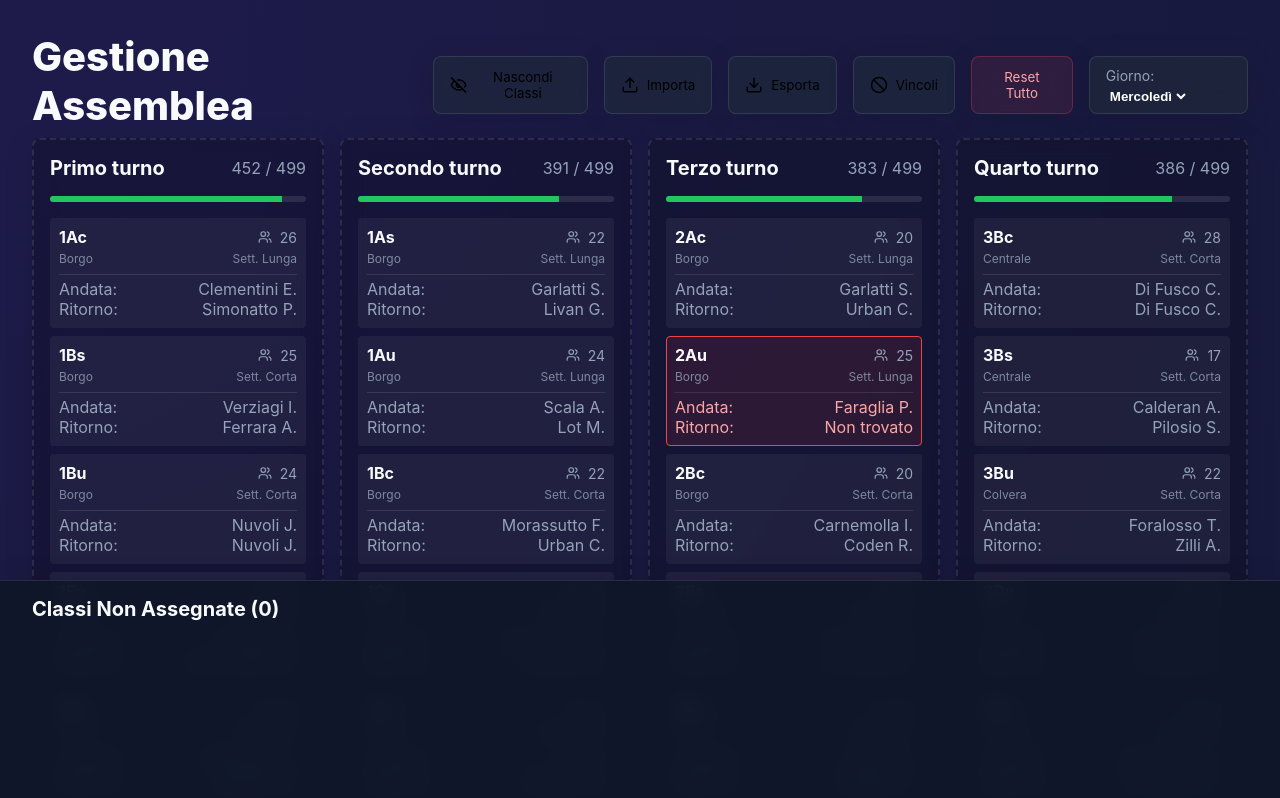
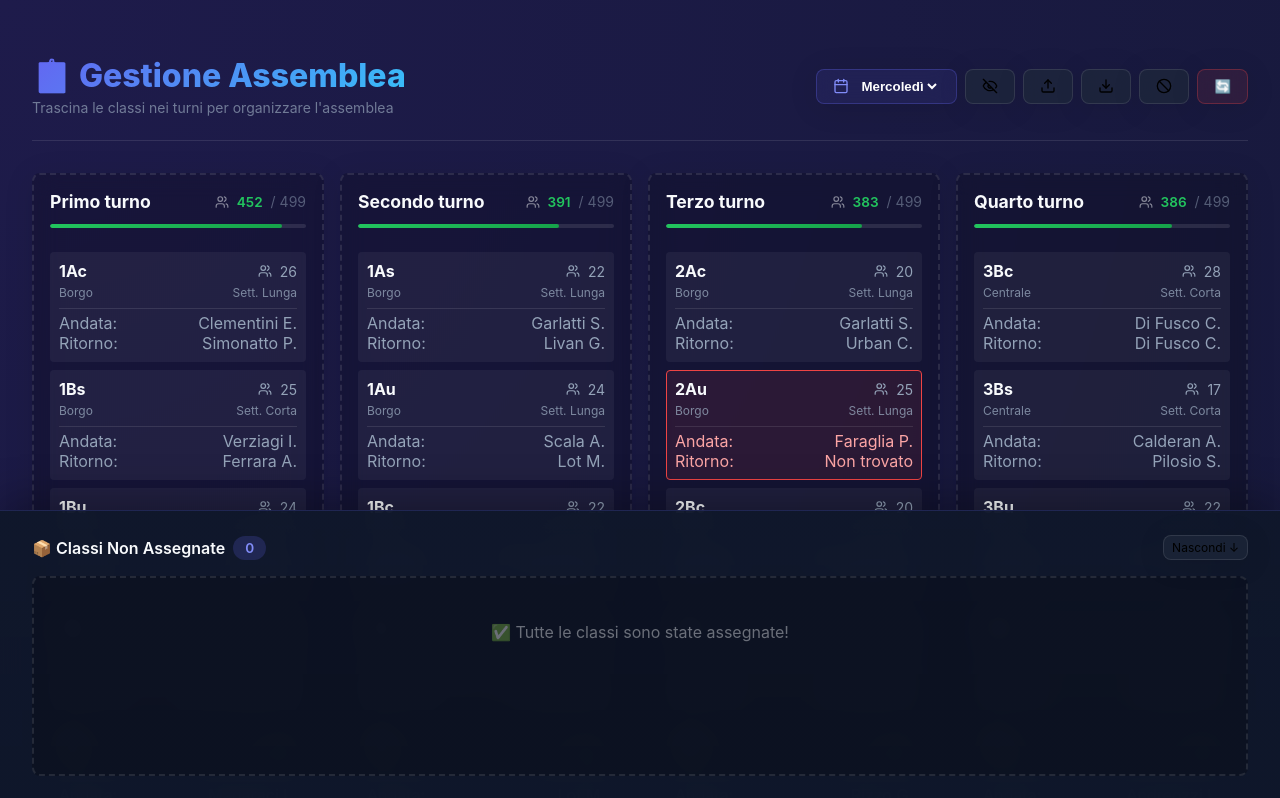
Before and after one commit to alessandrobigi121/gestione-assemblea, a Next.js app: page / in a window 1280 px wide. Shown: the top 798 px of the page. Built offline with nearby package versions, Linux system fonts and the light colour scheme.

Commit message:
style: polish main page UI with modern header, shift cards, and footer

```diff
--- a/src/components/Dashboard.tsx
+++ b/src/components/Dashboard.tsx
@@ -261,16 +261,17 @@
     if (loading) return <div className="container text-2xl">Caricamento dati...</div>;
 
     return (
-        <div className="container" style={{ maxWidth: '100%', paddingBottom: showUnassigned ? '250px' : '2rem' }}> {/* Padding bottom for footer */}
-            <header className="flex-row justify-between items-center mb-24 mt-8 print:hidden"> {/* Increased spacing */}
+        <div className="container" style={{ maxWidth: '100%', paddingBottom: showUnassigned ? '280px' : '2rem' }}>
+            {/* Header */}
+            <header className="flex-row justify-between items-center print:hidden" style={{ marginBottom: '2rem', marginTop: '1.5rem', paddingBottom: '1.5rem', borderBottom: '1px solid rgba(255,255,255,0.1)' }}>
                 <div>
-                    <h1 className="text-2xl" style={{ fontSize: '2.5rem', marginBottom: '0.5rem' }}>
-                        Gestione Assemblea
+                    <h1 style={{ fontSize: '2rem', fontWeight: 800, marginBottom: '0.25rem', background: 'linear-gradient(135deg, #6366f1, #38bdf8)', WebkitBackgroundClip: 'text', WebkitTextFillColor: 'transparent' }}>
+                        📋 Gestione Assemblea
                     </h1>
+                    <p className="text-sm" style={{ opacity: 0.7 }}>Trascina le classi nei turni per organizzare l'assemblea</p>
                 </div>
 
-                <div className="flex-row gap-4">
-                    {/* Hidden Import Input */}
+                <div className="flex-row gap-2" style={{ flexWrap: 'wrap', justifyContent: 'flex-end' }}>
                     <input
                         type="file"
                         ref={fileInputRef}
@@ -279,40 +280,54 @@
                         onChange={handleImport}
                     />
 
+                    {/* Day Selector - Prominent */}
+                    <div className="glass-panel flex-row items-center gap-2" style={{ padding: '0.5rem 1rem', background: 'rgba(99, 102, 241, 0.1)', borderColor: 'rgba(99, 102, 241, 0.3)' }}>
+                        <Calendar size={16} style={{ color: '#818cf8' }} />
+                        <select
+                            value={selectedDay}
+                            onChange={(e) => setSelectedDay(e.target.value)}
+                            style={{ background: 'transparent', color: 'white', border: 'none', fontWeight: 'bold', cursor: 'pointer' }}
+                        >
+                            {["Lunedì", "Martedì", "Mercoledì", "Giovedì", "Venerdì", "Sabato"].map(d => (
+                                <option key={d} value={d} style={{ background: '#1e293b' }}>{d}</option>
+                            ))}
+                        </select>
+                    </div>
+
                     <button
                         onClick={() => setShowUnassigned(!showUnassigned)}
                         className="glass-panel hover:bg-white/10"
                         style={{ padding: '0.5rem 1rem', cursor: 'pointer', display: 'flex', gap: '0.5rem', alignItems: 'center' }}
                         title={showUnassigned ? "Nascondi Classi" : "Mostra Classi"}
                     >
-                        {showUnassigned ? <EyeOff size={18} /> : <Eye size={18} />} {showUnassigned ? "Nascondi Classi" : "Mostra Classi"}
+                        {showUnassigned ? <EyeOff size={16} /> : <Eye size={16} />}
                     </button>
 
                     <button
                         onClick={() => fileInputRef.current?.click()}
                         className="glass-panel hover:bg-white/10"
                         style={{ padding: '0.5rem 1rem', cursor: 'pointer', display: 'flex', gap: '0.5rem', alignItems: 'center' }}
-                        title="Importa Configurazione"
+                        title="Importa"
                     >
-                        <Upload size={18} /> Importa
+                        <Upload size={16} />
                     </button>
 
                     <button
                         onClick={handleExport}
                         className="glass-panel hover:bg-white/10"
                         style={{ padding: '0.5rem 1rem', cursor: 'pointer', display: 'flex', gap: '0.5rem', alignItems: 'center' }}
-                        title="Esporta Configurazione"
+                        title="Esporta"
                     >
-                        <Download size={18} /> Esporta
+                        <Download size={16} />
                     </button>
 
                     <button
                         onClick={() => setShowConstraintsModal(true)}
                         className="glass-panel hover:bg-white/10"
                         style={{ padding: '0.5rem 1rem', cursor: 'pointer', display: 'flex', gap: '0.5rem', alignItems: 'center' }}
-                        title="Gestisci Vincoli"
+                        title="Vincoli"
                     >
-                        <Ban size={18} /> Vincoli
+                        <Ban size={16} />
                     </button>
 
                     {globalErrors.length > 0 && (
@@ -325,22 +340,10 @@
                         onClick={handleReset}
                         className="glass-panel"
                         style={{ padding: '0.5rem 1rem', cursor: 'pointer', background: 'rgba(239, 68, 68, 0.1)', borderColor: 'rgba(239, 68, 68, 0.3)', color: '#fca5a5' }}
+                        title="Reset"
                     >
-                        Reset Tutto
+                        🔄
                     </button>
-
-                    <div className="glass-panel" style={{ padding: '0.5rem 1rem' }}>
-                        <label className="text-sm mr-2">Giorno:</label>
-                        <select
-                            value={selectedDay}
-                            onChange={(e) => setSelectedDay(e.target.value)}
-                            style={{ background: 'transparent', color: 'white', border: 'none', fontWeight: 'bold' }}
-                        >
-                            {["Lunedì", "Martedì", "Mercoledì", "Giovedì", "Venerdì", "Sabato"].map(d => (
-                                <option key={d} value={d}>{d}</option>
-                            ))}
-                        </select>
-                    </div>
                 </div>
             </header>
 
@@ -359,30 +362,45 @@
                             className="glass-panel drop-zone flex-col gap-4"
                             onDrop={(e) => handleDrop(e, shift)}
                             onDragOver={handleDragOver}
-                            style={{ borderColor: shiftErrors[shift] ? '#ef4444' : '', minHeight: '400px' }}
+                            style={{
+                                borderColor: shiftErrors[shift] ? '#ef4444' : 'rgba(255,255,255,0.1)',
+                                minHeight: '450px',
+                                transition: 'all 0.2s ease'
+                            }}
                         >
+                            {/* Shift Header */}
+                            <div style={{ marginBottom: '0.5rem' }}>
                                 <div className="flex-row justify-between items-center">
-                                <h2 className="text-xl">{shift}</h2>
-                                <div className="text-right">
-                                    {/* Time removed as requested */}
-                                    <span className="text-xs" style={{ color: isOverCapacity ? '#ef4444' : '#94a3b8' }}>{stats.totalPeople} / 499</span>
+                                    <h2 style={{ fontSize: '1.1rem', fontWeight: 700 }}>{shift}</h2>
+                                    <div className="flex-row items-center gap-2">
+                                        <Users size={14} style={{ opacity: 0.5 }} />
+                                        <span style={{
+                                            fontSize: '0.85rem',
+                                            fontWeight: 600,
+                                            color: isOverCapacity ? '#ef4444' : '#22c55e'
+                                        }}>
+                                            {stats.totalPeople}
+                                        </span>
+                                        <span className="text-sm" style={{ opacity: 0.5 }}>/ 499</span>
                                     </div>
                                 </div>
 
                                 {shiftErrors[shift] && (
-                                <div className="text-sm" style={{ color: '#ef4444' }}>
+                                    <div className="text-sm" style={{ color: '#ef4444', marginTop: '0.5rem' }}>
                                         {shiftErrors[shift].map((e, i) => <div key={i}>{e}</div>)}
                                     </div>
                                 )}
 
                                 {/* Capacity Bar */}
-                            <div style={{ width: '100%', height: '6px', background: 'rgba(255,255,255,0.1)', borderRadius: '3px', overflow: 'hidden' }}>
+                                <div style={{ width: '100%', height: '4px', background: 'rgba(255,255,255,0.1)', borderRadius: '2px', overflow: 'hidden', marginTop: '0.75rem' }}>
                                     <div style={{
                                         width: `${Math.min(capacityPct, 100)}%`,
                                         height: '100%',
-                                    background: isOverCapacity ? '#ef4444' : '#22c55e',
-                                    transition: 'width 0.3s ease'
+                                        background: isOverCapacity ? 'linear-gradient(90deg, #ef4444, #dc2626)' : 'linear-gradient(90deg, #22c55e, #16a34a)',
+                                        transition: 'width 0.3s ease',
+                                        borderRadius: '2px'
                                     }} />
+                                </div>
                             </div>
 
                             <div className="flex-col gap-2">
@@ -465,42 +483,61 @@
             {/* Sticky Footer */}
             {/* Sticky Footer */}
             {showUnassigned && (
-                <div className="glass-panel" style={{
+                <div style={{
                     position: 'fixed',
                     bottom: 0,
                     left: 0,
                     right: 0,
                     width: '100%',
-                    height: '220px',
-                    background: 'rgba(15, 23, 42, 0.95)',
-                    backdropFilter: 'blur(10px)',
-                    borderTop: '1px solid rgba(255, 255, 255, 0.1)',
+                    background: 'linear-gradient(to top, rgba(15, 23, 42, 0.98), rgba(15, 23, 42, 0.95))',
+                    backdropFilter: 'blur(12px)',
+                    borderTop: '1px solid rgba(99, 102, 241, 0.2)',
                     zIndex: 50,
-                    padding: '1rem 2rem',
-                    borderLeft: 'none',
-                    borderRight: 'none',
-                    borderBottom: 'none',
-                    borderRadius: 0
+                    padding: '1.5rem 2rem',
+                    boxShadow: '0 -10px 40px rgba(0,0,0,0.3)'
                 }}>
-                    <h3 className="text-xl mb-4 text-white">Classi Non Assegnate ({unassignedClasses.length})</h3>
+                    <div className="flex-row justify-between items-center" style={{ marginBottom: '1rem' }}>
+                        <h3 style={{ fontSize: '1rem', fontWeight: 600, display: 'flex', alignItems: 'center', gap: '0.5rem' }}>
+                            📦 Classi Non Assegnate
+                            <span style={{
+                                background: 'rgba(99, 102, 241, 0.2)',
+                                padding: '0.25rem 0.75rem',
+                                borderRadius: '999px',
+                                fontSize: '0.85rem',
+                                color: '#818cf8'
+                            }}>
+                                {unassignedClasses.length}
+                            </span>
+                        </h3>
+                        <button
+                            onClick={() => setShowUnassigned(false)}
+                            className="glass-panel hover:bg-white/10"
+                            style={{ padding: '0.25rem 0.5rem', cursor: 'pointer', fontSize: '0.75rem' }}
+                        >
+                            Nascondi ↓
+                        </button>
+                    </div>
                     <div
-                        className="flex-row gap-4 drop-zone"
+                        className="flex-row gap-3 drop-zone"
                         style={{
-                            height: '140px',
-                            border: 'none',
-                            background: 'transparent',
+                            height: '120px',
+                            border: '2px dashed rgba(255,255,255,0.1)',
+                            borderRadius: 'var(--radius)',
+                            background: 'rgba(0,0,0,0.2)',
                             overflowX: 'auto',
-                            padding: '0.5rem',
-                            alignItems: 'center',
-                            justifyContent: 'flex-start'
+                            padding: '0.75rem',
+                            alignItems: 'flex-start'
                         }}
                         onDrop={(e) => handleDrop(e, "unassigned")}
                         onDragOver={handleDragOver}
                     >
-                        {sortClasses(unassignedClasses).map(c => {
+                        {unassignedClasses.length === 0 ? (
+                            <div style={{ width: '100%', textAlign: 'center', opacity: 0.4, paddingTop: '2rem' }}>
+                                ✅ Tutte le classi sono state assegnate!
+                            </div>
+                        ) : sortClasses(unassignedClasses).map(c => {
                             const locationMap: any = { "Borgo S. Antonio": "Borgo", "Sede Centrale": "Centrale", "Via Colvera": "Colvera" };
                             const displayLocation = locationMap[c.location] || c.location;
-                            const displayWeek = c.weekType.includes("Lunga") ? "Lunga" : "Corta";
 
                             return (
                                 <div
@@ -508,15 +545,14 @@
                                     draggable
                                     onDragStart={(e) => handleDragStart(e, c.classId, "unassigned")}
                                     className="drag-item"
-                                    style={{ minWidth: '140px' }}
+                                    style={{ minWidth: '100px', padding: '0.5rem 0.75rem' }}
                                 >
-                                    <div className="flex-row justify-between">
-                                        <strong>{c.classId}</strong>
-                                        <span className="text-sm">{c.students}</span>
+                                    <div className="flex-row justify-between items-center" style={{ gap: '0.5rem' }}>
+                                        <strong style={{ fontSize: '0.9rem' }}>{c.classId}</strong>
+                                        <span className="text-sm" style={{ opacity: 0.6 }}>{c.students}</span>
                                     </div>
-                                    <div className="flex-row justify-between text-sm" style={{ marginTop: '0.25rem', fontSize: '0.75rem', opacity: 0.8 }}>
-                                        <span>{displayLocation}</span>
-                                        <span>{displayWeek}</span>
+                                    <div className="text-sm" style={{ fontSize: '0.7rem', opacity: 0.5, marginTop: '0.25rem' }}>
+                                        {displayLocation}
                                     </div>
                                 </div>
                             )
```
Lines whose indentation alone changed are shown as unchanged.
